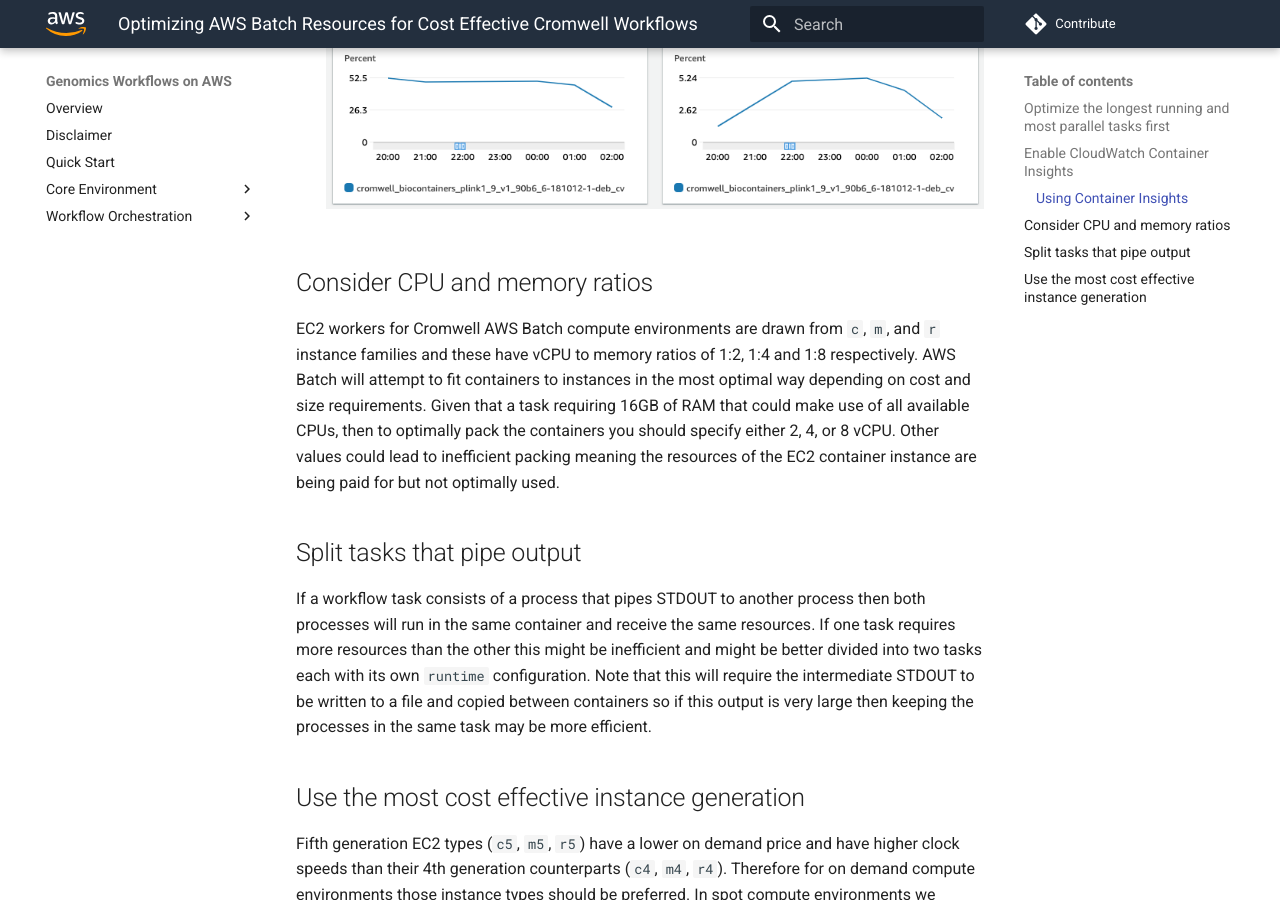
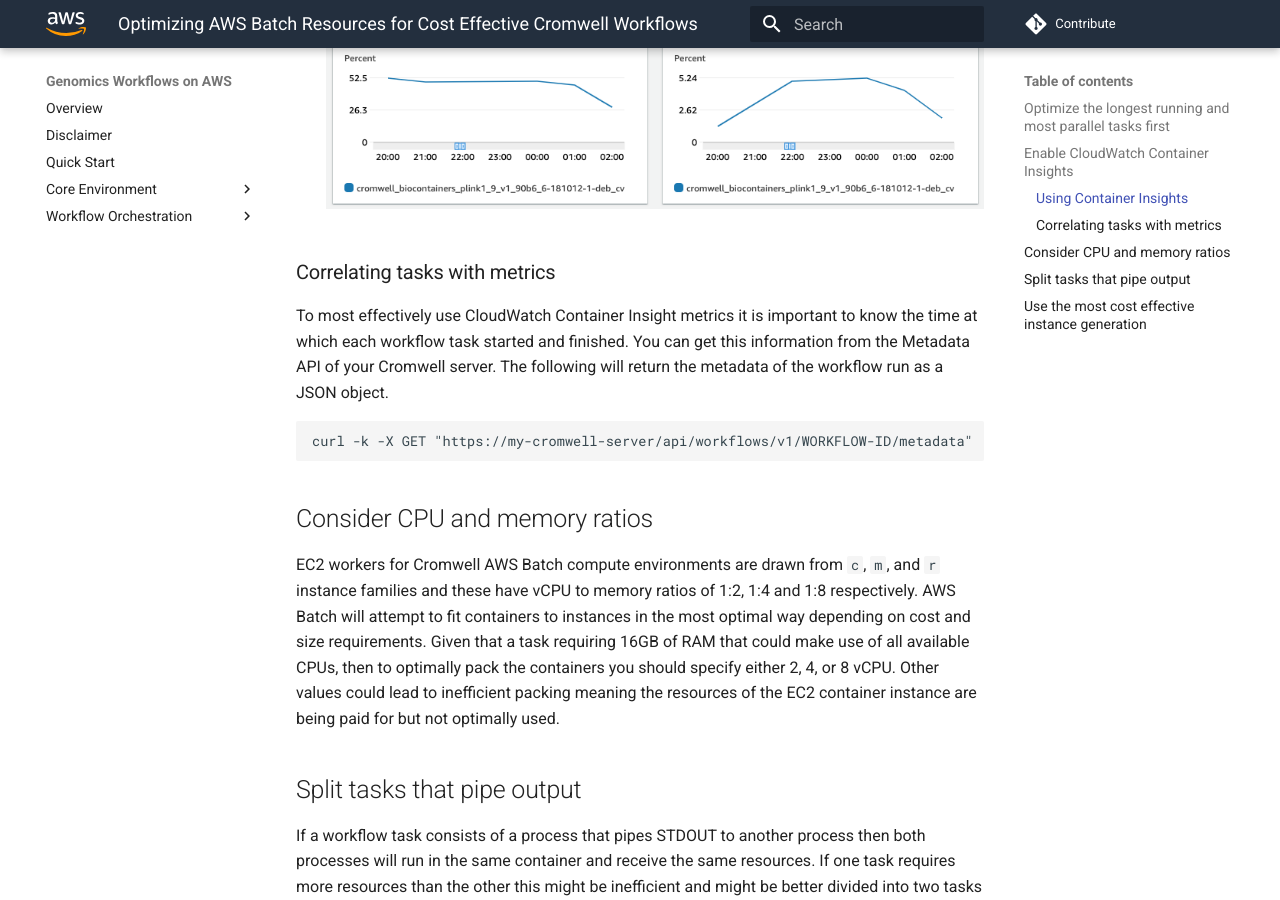
Before and after one commit to aws-samples/aws-genomics-workflows, an MkDocs documentation site: the page built from docs/orchestration/cromwell/cromwell-cost-effective-workflows.md, in a window 1280 px wide and 900 px high, scrolled down 3408 px. Built offline with MkDocs 1.6.1 and Material for MkDocs 9.7.7, drawn with Linux system fonts in a browser that asks for light colours; comment, search, counter and statistics services are not loaded.

Commit message:
Correlation with metadata

````diff
--- a/docs/orchestration/cromwell/cromwell-cost-effective-workflows.md
+++ b/docs/orchestration/cromwell/cromwell-cost-effective-workflows.md
@@ -68,6 +68,14 @@
 
     ![Tasks Dashboard](images/TaskDashboard.png)
 
+### Correlating tasks with metrics
+To most effectively use CloudWatch Container Insight metrics it is important to know the time at which each workflow
+task started and finished. You can get this information from the Metadata API of your Cromwell server. The following
+will return the metadata of the workflow run as a JSON object.
+```
+curl -k -X GET "https://my-cromwell-server/api/workflows/v1/WORKFLOW-ID/metadata"
+```
+
 ## Consider CPU and memory ratios
 
 EC2 workers for Cromwell AWS Batch compute environments are drawn from `c`, `m`, and `r` instance families and these
````
